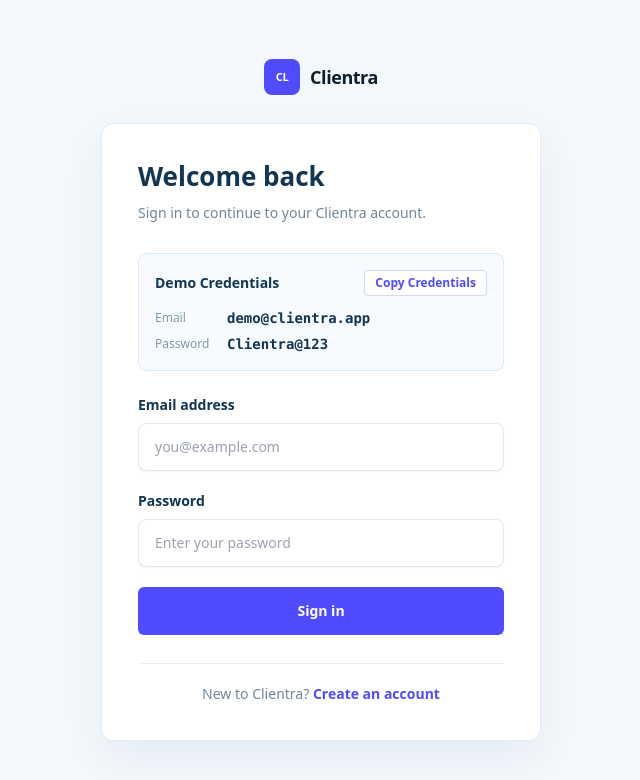
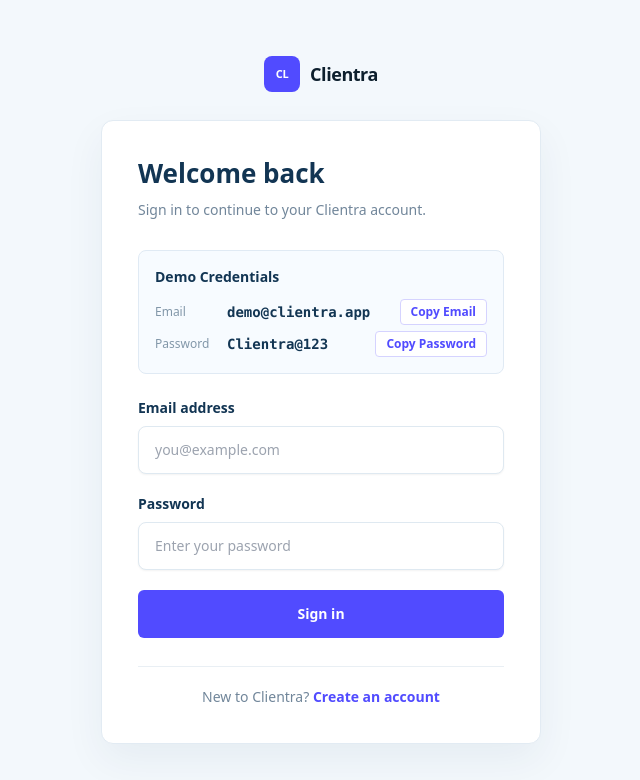
Before and after one commit to badugusivalokesh-code/Mini-CRS, a React (Vite) app in the folder frontend/: page /login in a window 1280 px wide. Shown: the top 780 px of the page, without its empty margins (319-959 px from the left). Built offline with nearby package versions, Linux system fonts and the light colour scheme; no server answers.

Commit message:
fix(ui): add separate email and password copy buttons

```diff
--- a/frontend/src/pages/LoginPage.tsx
+++ b/frontend/src/pages/LoginPage.tsx
@@ -13,22 +13,21 @@ interface LoginLocationState {
   registered?: boolean
 }
 
+type DemoCredentialField = 'email' | 'password'
+
 function DemoCredentials() {
-  const [copyMessage, setCopyMessage] = useState('')
-  const [copyFailed, setCopyFailed] = useState(false)
+  const [copyResult, setCopyResult] = useState<Record<DemoCredentialField, 'success' | 'error' | null>>({
+    email: null,
+    password: null,
+  })
 
-  async function handleCopy() {
-    const text = `Email: ${DEMO_EMAIL}\nPassword: ${DEMO_PASSWORD}`
-    const copied = await copyText(text)
+  async function handleCopy(field: DemoCredentialField, value: string) {
+    const copied = await copyText(value)
 
-    if (copied) {
-      setCopyMessage('Credentials copied.')
-      setCopyFailed(false)
-    } else {
-      setCopyMessage('Unable to copy credentials. Select the details above and copy them manually.')
-      setCopyFailed(true)
-    }
-    window.setTimeout(() => setCopyMessage(''), 3000)
+    setCopyResult((current) => ({ ...current, [field]: copied ? 'success' : 'error' }))
+    window.setTimeout(() => {
+      setCopyResult((current) => ({ ...current, [field]: null }))
+    }, 3000)
   }
 
   return (
@@ -36,31 +35,47 @@ function DemoCredentials() {
       aria-labelledby="demo-account-title"
       className="mb-6 rounded-lg border border-[#e0eaf4] bg-[#f7fbff] p-4"
     >
-      <div className="mb-3 flex items-center justify-between gap-2">
+      <div className="mb-3">
         <h2 id="demo-account-title" className="text-sm font-bold text-[#123553]">Demo Credentials</h2>
-        <button
-          type="button"
-          onClick={handleCopy}
-          className="inline-flex items-center rounded px-2.5 py-1 text-xs font-semibold text-[#514bff] border border-[#d5d3ff] bg-white hover:bg-[#f0f0ff] transition"
-        >
-          Copy Credentials
-        </button>
       </div>
       <div className="space-y-1.5">
-        <div className="flex items-center gap-2">
+        <div className="flex flex-wrap items-center gap-2">
           <span className="w-16 shrink-0 text-xs text-[#8297a9]">Email</span>
-          <span className="font-mono text-sm font-semibold text-[#123553] break-all">{DEMO_EMAIL}</span>
+          <span className="min-w-0 flex-1 font-mono text-sm font-semibold text-[#123553] break-all">{DEMO_EMAIL}</span>
+          <button
+            type="button"
+            onClick={() => { void handleCopy('email', DEMO_EMAIL) }}
+            className="inline-flex items-center rounded border border-[#d5d3ff] bg-white px-2.5 py-1 text-xs font-semibold text-[#514bff] transition hover:bg-[#f0f0ff]"
+          >
+            Copy Email
+          </button>
         </div>
-        <div className="flex items-center gap-2">
+        {copyResult.email && (
+          <p role={copyResult.email === 'error' ? 'alert' : 'status'} className="ml-16 text-xs text-[#71869a]">
+            {copyResult.email === 'success'
+              ? 'Email copied.'
+              : 'Unable to copy email. Select it above and copy it manually.'}
+          </p>
+        )}
+        <div className="flex flex-wrap items-center gap-2">
           <span className="w-16 shrink-0 text-xs text-[#8297a9]">Password</span>
-          <span className="font-mono text-sm font-semibold text-[#123553]">{DEMO_PASSWORD}</span>
+          <span className="min-w-0 flex-1 font-mono text-sm font-semibold text-[#123553]">{DEMO_PASSWORD}</span>
+          <button
+            type="button"
+            onClick={() => { void handleCopy('password', DEMO_PASSWORD) }}
+            className="inline-flex items-center rounded border border-[#d5d3ff] bg-white px-2.5 py-1 text-xs font-semibold text-[#514bff] transition hover:bg-[#f0f0ff]"
+          >
+            Copy Password
+          </button>
         </div>
+        {copyResult.password && (
+          <p role={copyResult.password === 'error' ? 'alert' : 'status'} className="ml-16 text-xs text-[#71869a]">
+            {copyResult.password === 'success'
+              ? 'Password copied.'
+              : 'Unable to copy password. Select it above and copy it manually.'}
+          </p>
+        )}
       </div>
-      {copyMessage && (
-        <p role={copyFailed ? 'alert' : 'status'} className="mt-3 text-xs text-[#71869a]">
-          {copyMessage}
-        </p>
-      )}
     </section>
   )
 }
```
Also changed, not shown: 1 other file (tests, documents, lock files or other folders).
